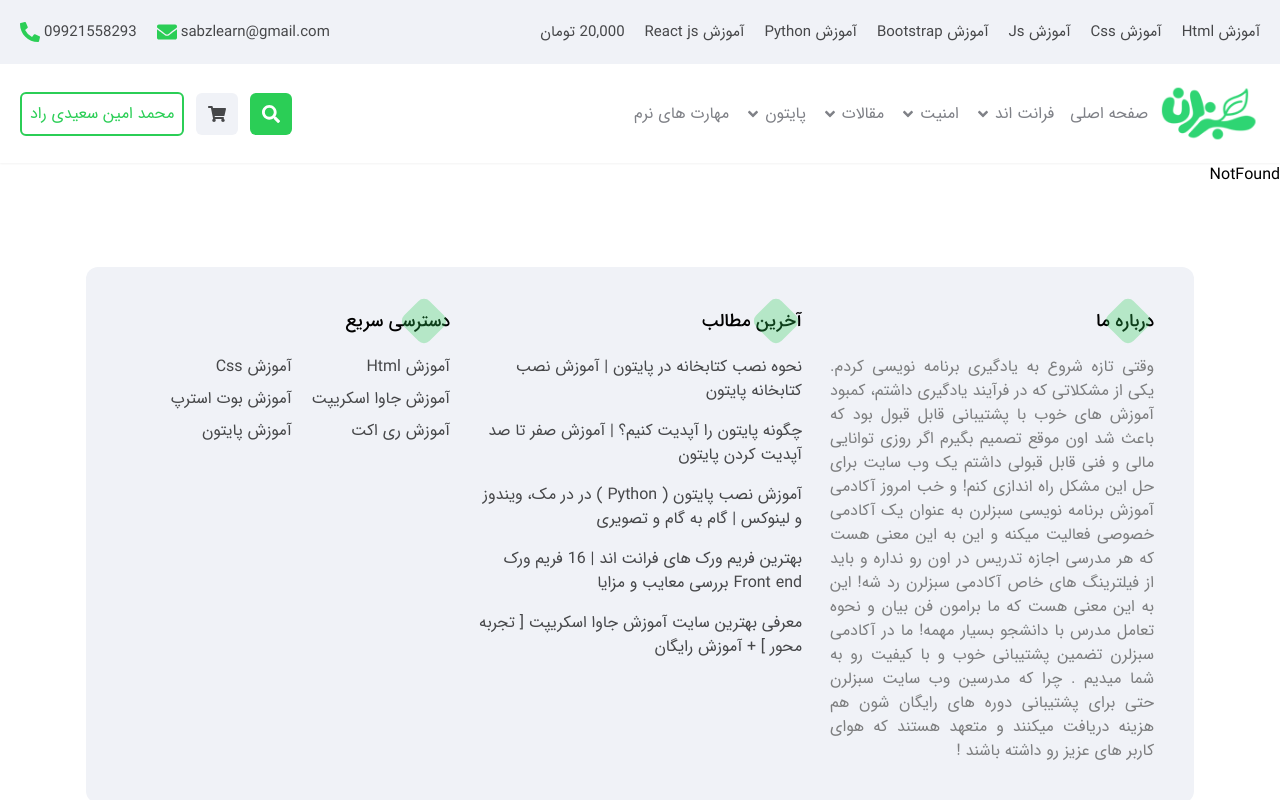
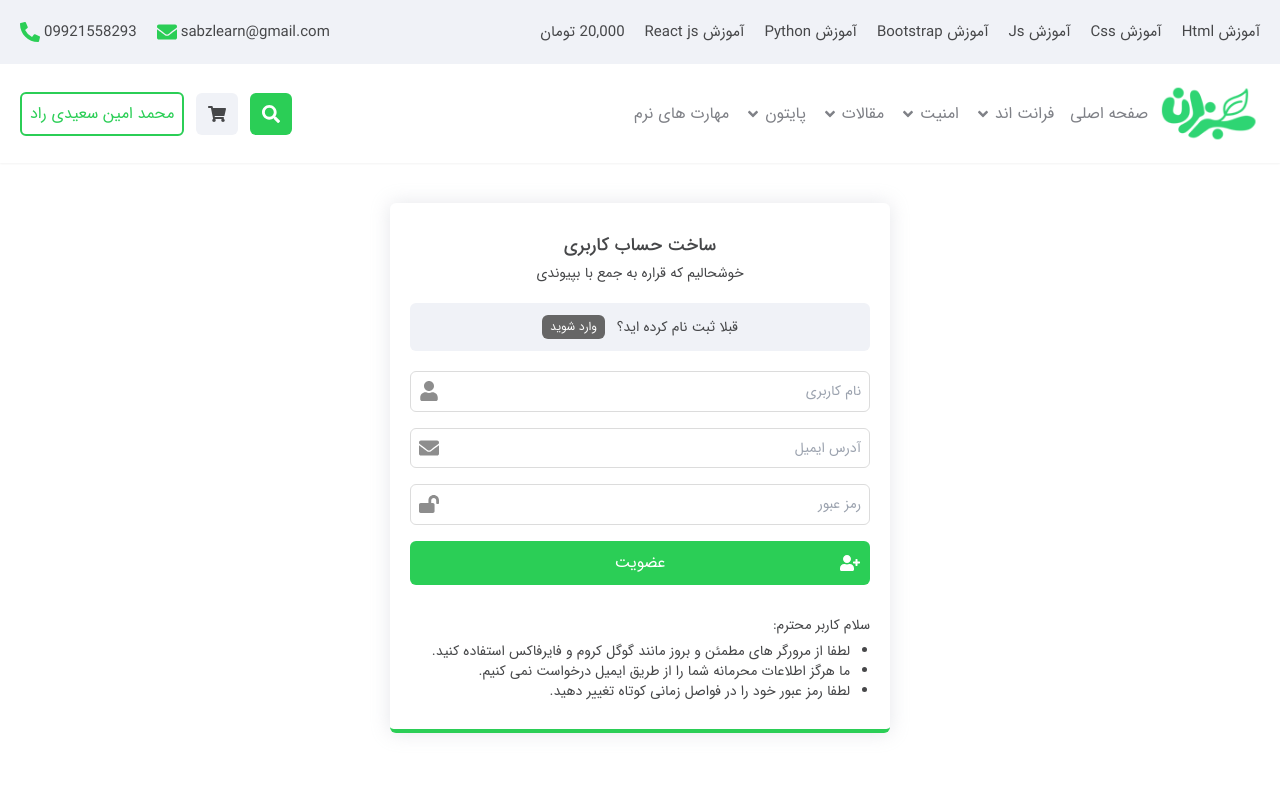
Before and after one commit to masih-developer/sabzlearn-1, a React (Vite) app: page /register in a window 1280 px wide. Shown: the top 800 px of the page. Built offline with nearby package versions, Linux system fonts and the light colour scheme.

Commit message:
create Login and Register component

```diff
--- /dev/null
+++ b/src/pages/Login.jsx
@@ -0,0 +1,78 @@
+import { FaLockOpen, FaUser } from "react-icons/fa";
+import { CgLogIn } from "react-icons/cg";
+import { Link } from "react-router-dom";
+
+const Login = () => {
+    return (
+        <div className="mt-20 lg:mt-10">
+            <div className="container">
+                <div className="mx-auto w-[500px] max-w-full rounded-md border-b-4 border-b-primary-color px-5 py-7 shadow-[0_0_19px_rgba(168,172,185,0.3)]">
+                    <h3 className="mb-1 text-center font-IRANSans-Medium text-lg text-dark-color">
+                        ورود به حساب کاربری
+                    </h3>
+                    <span className="mx-auto block w-fit text-center text-sm text-dark-color">
+                        خوشحالیم دوباره میبینیمت دوست عزیز :)
+                    </span>
+                    <div className="my-5 mb-5 flex items-center justify-center gap-3 rounded-md bg-grey-color p-3 text-sm text-dark-color">
+                        <span className="text-sm">کاربر جدید هستید؟</span>
+                        <Link
+                            to="/register"
+                            className="rounded-md bg-[#666666] px-2 py-1 text-xs text-white"
+                        >
+                            ثبت نام
+                        </Link>
+                    </div>
+                    <form action="#" className="flex flex-col gap-4">
+                        <div className="flex items-center justify-between rounded-md border border-[#dcdcdc] p-2">
+                            <input
+                                type="text"
+                                className="w-full border-0 pl-2 text-md text-dark-color outline-0 placeholder:text-sm"
+                                placeholder="نام کاربری یا آدرس ایمیل"
+                            />
+                            <FaUser className="shrink-0 text-xl text-[#8d8d8d]" />
+                        </div>
+                        <div className="flex items-center justify-between rounded-md border border-[#dcdcdc] p-2">
+                            <input
+                                type="password"
+                                className="w-full border-0 pl-2 text-md text-dark-color outline-0 placeholder:text-sm"
+                                placeholder="رمز عبور"
+                            />
+                            <FaLockOpen className="shrink-0 text-xl text-[#8d8d8d]" />
+                        </div>
+                        <button
+                            className="relative flex items-center justify-center rounded-md bg-primary-color p-2.5 text-white"
+                            type="submit"
+                        >
+                            ورود
+                            <CgLogIn className="absolute bottom-0 right-2.5 top-0 m-auto text-xl" />
+                        </button>
+                        <div className="flex flex-col items-start justify-between gap-1 text-sm text-dark-color sm:flex-row sm:gap-0">
+                            <div className="flex select-none items-center gap-1 text-xs sm:text-sm">
+                                <input type="checkbox" id="checkbox" className="" />
+                                <label htmlFor="checkbox" className="">
+                                    مرا به خاطر داشته باش
+                                </label>
+                            </div>
+                            <Link to="/" className="duration-300 hover:text-blue-hover">
+                                رمز عبور را فراموش کرده اید؟
+                            </Link>
+                        </div>
+                    </form>
+                    <div className="mt-7">
+                        <span className="text-sm text-dark-color">سلام کاربر محترم:</span>
+                        <ul className="telg mt-1 list-disc pr-5 text-xs text-dark-color sm:text-sm">
+                            <li>
+                                لطفا از مرورگر های مطمئن و بروز مانند گوگل کروم و فایرفاکس استفاده
+                                کنید.
+                            </li>
+                            <li>ما هرگز اطلاعات محرمانه شما را از طریق ایمیل درخواست نمی کنیم.</li>
+                            <li>لطفا رمز عبور خود را در فواصل زمانی کوتاه تغییر دهید.</li>
+                        </ul>
+                    </div>
+                </div>
+            </div>
+        </div>
+    );
+};
+
+export default Login;
--- /dev/null
+++ b/src/pages/Register.jsx
@@ -0,0 +1,74 @@
+import { FaEnvelope, FaLockOpen, FaUser, FaUserPlus } from "react-icons/fa";
+import { Link } from "react-router-dom";
+
+const Register = () => {
+    return (
+        <div className="mt-20 lg:mt-10">
+            <div className="container">
+                <div className="mx-auto w-[500px] max-w-full rounded-md border-b-4 border-b-primary-color px-5 py-7 shadow-[0_0_19px_rgba(168,172,185,0.3)]">
+                    <h3 className="mb-1 text-center font-IRANSans-Medium text-lg text-dark-color">
+                        ساخت حساب کاربری
+                    </h3>
+                    <span className="mx-auto block w-fit text-center text-sm text-dark-color">
+                        خوشحالیم که قراره به جمع با بپیوندی
+                    </span>
+                    <div className="my-5 mb-5 flex items-center justify-center gap-3 rounded-md bg-grey-color p-3 text-sm text-dark-color">
+                        <span className="text-sm">قبلا ثبت نام کرده اید؟</span>
+                        <Link
+                            to="/register"
+                            className="rounded-md bg-[#666666] px-2 py-1 text-xs text-white"
+                        >
+                            وارد شوید
+                        </Link>
+                    </div>
+                    <form action="#" className="flex flex-col gap-4">
+                        <div className="flex items-center justify-between rounded-md border border-[#dcdcdc] p-2">
+                            <input
+                                type="text"
+                                className="w-full border-0 pl-2 text-md text-dark-color outline-0 placeholder:text-sm"
+                                placeholder="نام کاربری"
+                            />
+                            <FaUser className="shrink-0 text-xl text-[#8d8d8d]" />
+                        </div>
+                        <div className="flex items-center justify-between rounded-md border border-[#dcdcdc] p-2">
+                            <input
+                                type="text"
+                                className="w-full border-0 pl-2 text-md text-dark-color outline-0 placeholder:text-sm"
+                                placeholder="آدرس ایمیل"
+                            />
+                            <FaEnvelope className="shrink-0 text-xl text-[#8d8d8d]" />
+                        </div>
+                        <div className="flex items-center justify-between rounded-md border border-[#dcdcdc] p-2">
+                            <input
+                                type="password"
+                                className="w-full border-0 pl-2 text-md text-dark-color outline-0 placeholder:text-sm"
+                                placeholder="رمز عبور"
+                            />
+                            <FaLockOpen className="shrink-0 text-xl text-[#8d8d8d]" />
+                        </div>
+                        <button
+                            className="relative flex items-center justify-center rounded-md bg-primary-color p-2.5 text-white"
+                            type="submit"
+                        >
+                            عضویت
+                            <FaUserPlus className="absolute bottom-0 right-2.5 top-0 m-auto text-xl" />
+                        </button>
+                    </form>
+                    <div className="mt-7">
+                        <span className="text-sm text-dark-color">سلام کاربر محترم:</span>
+                        <ul className="telg mt-1 list-disc pr-5 text-xs text-dark-color sm:text-sm">
+                            <li>
+                                لطفا از مرورگر های مطمئن و بروز مانند گوگل کروم و فایرفاکس استفاده
+                                کنید.
+                            </li>
+                            <li>ما هرگز اطلاعات محرمانه شما را از طریق ایمیل درخواست نمی کنیم.</li>
+                            <li>لطفا رمز عبور خود را در فواصل زمانی کوتاه تغییر دهید.</li>
+                        </ul>
+                    </div>
+                </div>
+            </div>
+        </div>
+    );
+};
+
+export default Register;
--- a/src/routes.jsx
+++ b/src/routes.jsx
@@ -4,6 +4,8 @@ import Category from "./pages/Category";
 import CourseInfo from "./pages/CourseInfo";
 import NotFound from "./pages/NotFound";
 import Courses from "./pages/Courses";
+import Login from "./pages/Login";
+import Register from "./pages/Register";
 
 const routes = [
     { path: "/", element: <Home /> },
@@ -11,6 +13,8 @@ const routes = [
     { path: "/article-info/:articleName", element: <ArticleInfo /> },
     { path: "/category-info/:categoryName", element: <Category /> },
     { path: "/course-info/:courseName", element: <CourseInfo /> },
+    { path: "/login", element: <Login /> },
+    { path: "/register", element: <Register /> },
     { path: "*", element: <NotFound /> },
 ];
 
```
